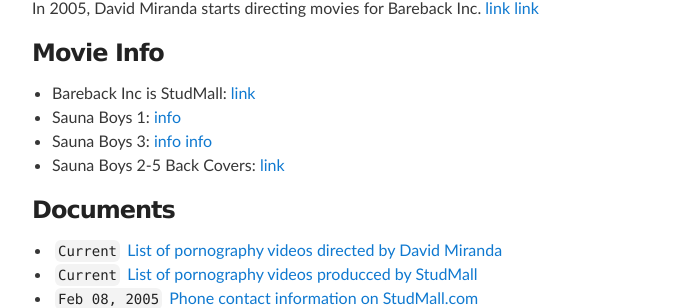
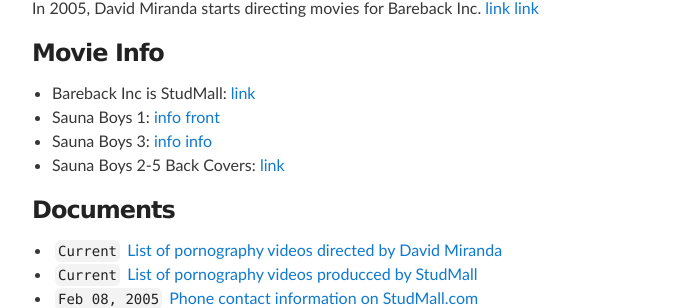
Before and after one commit to masternotions/masternotions.github.io, a Jekyll site: the page built from index.md, in a window 1280 px wide. Shown: the part 799-1107 px from the top of the page, without its empty margins (288-981 px from the left). Built offline with Jekyll 4.4.1, drawn with Linux system fonts in a browser that asks for light colours.

Commit message:
Update index.md

```diff
--- a/index.md
+++ b/index.md
@@ -36,7 +36,7 @@ In 2005, David Miranda starts directing movies for Bareback Inc.
 ### Movie Info
 
 - Bareback Inc is StudMall: [link](https://twitter.com/AlanVRK/status/1298734275601281025)
-- Sauna Boys 1: [info](https://twitter.com/AlanVRK/status/1298731008389509125)
+- Sauna Boys 1: [info](https://twitter.com/AlanVRK/status/1298731008389509125) [front](https://twitter.com/AlanVRK/status/1298706588199460865)
 - Sauna Boys 3: [info](https://twitter.com/AlanVRK/status/1298727516736233472) [info](https://twitter.com/AlanVRK/status/1298729862618927105)
 - Sauna Boys 2-5 Back Covers: [link](https://twitter.com/AlanVRK/status/1298715175051079687)
 
```
